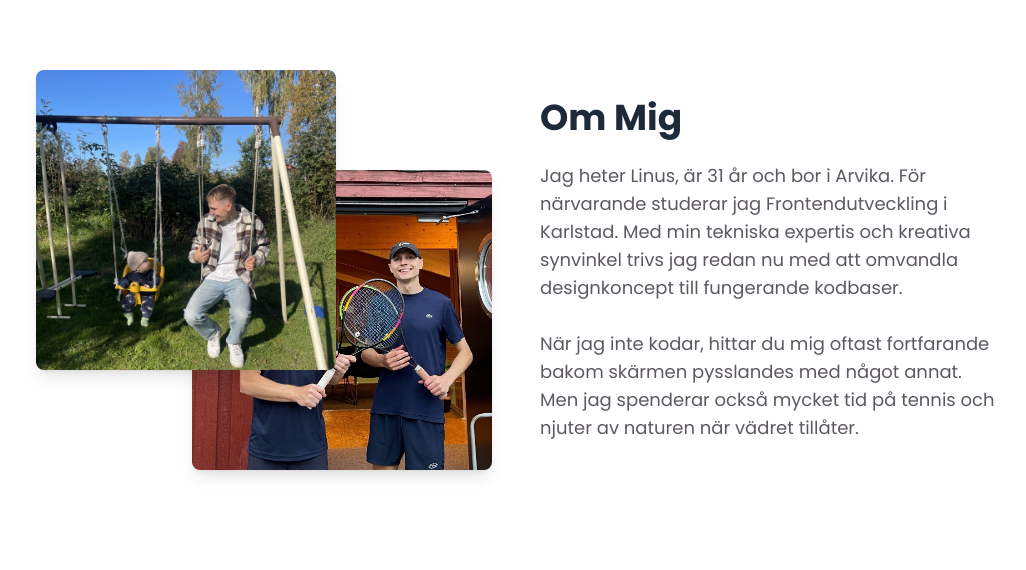
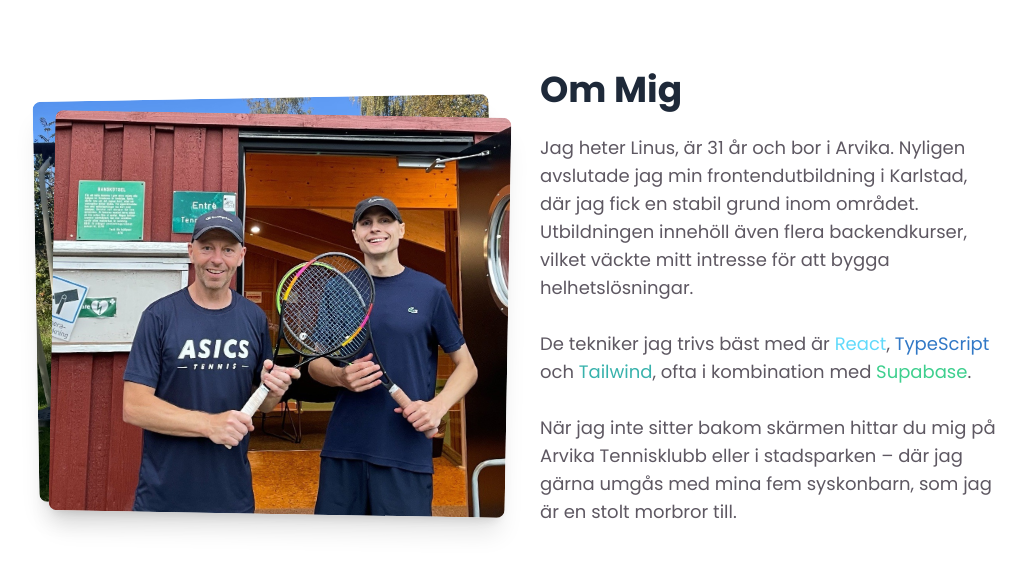
Before and after one commit to Linuszackrisson/lz-portfolio-nextjs, a Next.js app: page / in a window 1280 px wide. Shown: the part 810-1380 px from the top of the page, without its empty margins (124-1150 px from the left). Built offline with nearby package versions, Linux system fonts and the light colour scheme.

Commit message:
About me section, hoppas den är ok

```diff
--- a/package.json
+++ b/package.json
@@ -9,6 +9,7 @@
     "lint": "next lint"
   },
   "dependencies": {
+    "framer-motion": "^12.5.0",
     "next": "15.2.3",
     "react": "^19.0.0",
     "react-dom": "^19.0.0",
--- a/src/app/globals.css
+++ b/src/app/globals.css
@@ -51,3 +51,17 @@ body {
     @apply text-[#5e5862];
   }
 }
+
+/* 3D Flip Card Styles */
+.perspective-1000 {
+  perspective: 1000px;
+}
+
+.backface-hidden {
+  backface-visibility: hidden;
+  -webkit-backface-visibility: hidden;
+}
+
+.rotate-y-180 {
+  transform: rotateY(180deg);
+}
--- a/src/components/About.tsx
+++ b/src/components/About.tsx
@@ -1,3 +1,5 @@
+'use client';
+
 import Image from 'next/image';
 
 const About = () => {
@@ -5,22 +7,25 @@ const About = () => {
         <section className="w-full bg-white">
             <div className="mx-auto w-full px-4 sm:px-6 md:px-8 max-w-3xl lg:max-w-5xl py-20">
                 <div className="max-w-6xl w-full flex flex-col md:flex-row items-center gap-12">
-                    {/* Left side with overlapping images */}
-                    <div className="relative w-full md:w-1/2 h-[400px]">
-                        <div className="absolute top-0 left-0 w-[300px] h-[300px] z-10">
+                    {/* Left side with stacked cards */}
+                    <div className="w-full md:w-1/2 h-[400px] relative group">
+                        {/* First card */}
+                        <div className="absolute top-0 left-0 w-full h-full transform -rotate-1 transition-all duration-300 z-0 group-hover:rotate-0 group-hover:z-10">
                             <Image
                                 src="/maltesquare.jpg"
                                 alt="Maltes square"
                                 fill
-                                className="object-cover rounded-lg shadow-lg"
+                                className="object-cover rounded-lg shadow-xl"
+                                priority
                             />
                         </div>
-                        <div className="absolute bottom-0 right-0 w-[300px] h-[300px] z-0">
+                        {/* Second card */}
+                        <div className="absolute top-4 left-4 w-full h-full transform rotate-1 transition-all duration-300 z-10 group-hover:rotate-0 group-hover:z-0">
                             <Image
                                 src="/tommysquare.jpg"
                                 alt="Tommys square"
                                 fill
-                                className="object-cover rounded-lg shadow-lg"
+                                className="object-cover rounded-lg shadow-xl"
                             />
                         </div>
                     </div>
@@ -29,14 +34,19 @@ const About = () => {
                     <div className="w-full md:w-1/2 space-y-6">
                         <h1 className="text-4xl font-bold text-gray-800">Om Mig</h1>
                         <div className="space-y-4 text-gray-600 text-lg">
-                            <p>
-                            Jag heter Linus, är 31 år och bor i Arvika. För närvarande studerar jag Frontendutveckling i Karlstad. Med min tekniska expertis och kreativa synvinkel trivs jag redan nu med att omvandla designkoncept till fungerande kodbaser.
-                            <br />
-                            <br />
-                            När jag inte kodar, hittar du mig oftast fortfarande bakom skärmen pysslandes med något annat. Men jag spenderar också mycket tid på tennis och njuter av naturen när vädret tillåter.
+    <p>
+        Jag heter Linus, är 31 år och bor i Arvika. Nyligen avslutade jag min frontendutbildning i Karlstad, där jag fick en stabil grund inom området.
+        Utbildningen innehöll även flera backendkurser, vilket väckte mitt intresse för att bygga helhetslösningar.
+        <br />
+        <br />
+        De tekniker jag trivs bäst med är <span className="text-[#61DAFB]">React</span>, <span className="text-[#3178C6]">TypeScript</span> och <span className="text-[#38B2AC]">Tailwind</span>, ofta i kombination med <span className="text-[#3ECF8E]">Supabase</span>.
+        <br />
+        <br />
+        När jag inte sitter bakom skärmen hittar du mig på Arvika Tennisklubb eller i stadsparken – där jag gärna umgås med mina fem syskonbarn, som jag är en stolt morbror till.
+    </p>
+</div>
 
-                            </p>
-                        </div>
+
                     </div>
                 </div>
             </div>
```
Also changed, not shown: 1 other file (tests, documents, lock files or other folders).
